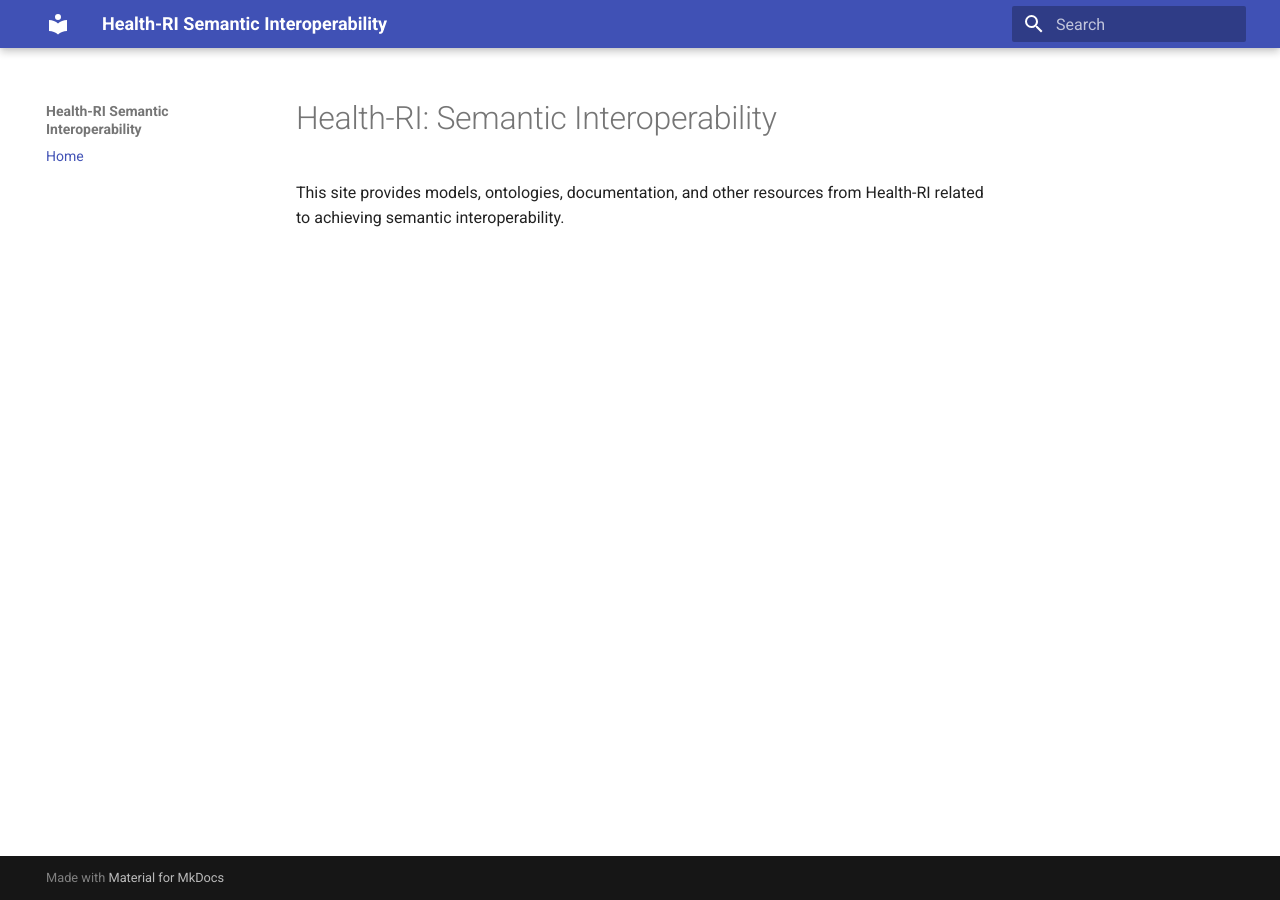
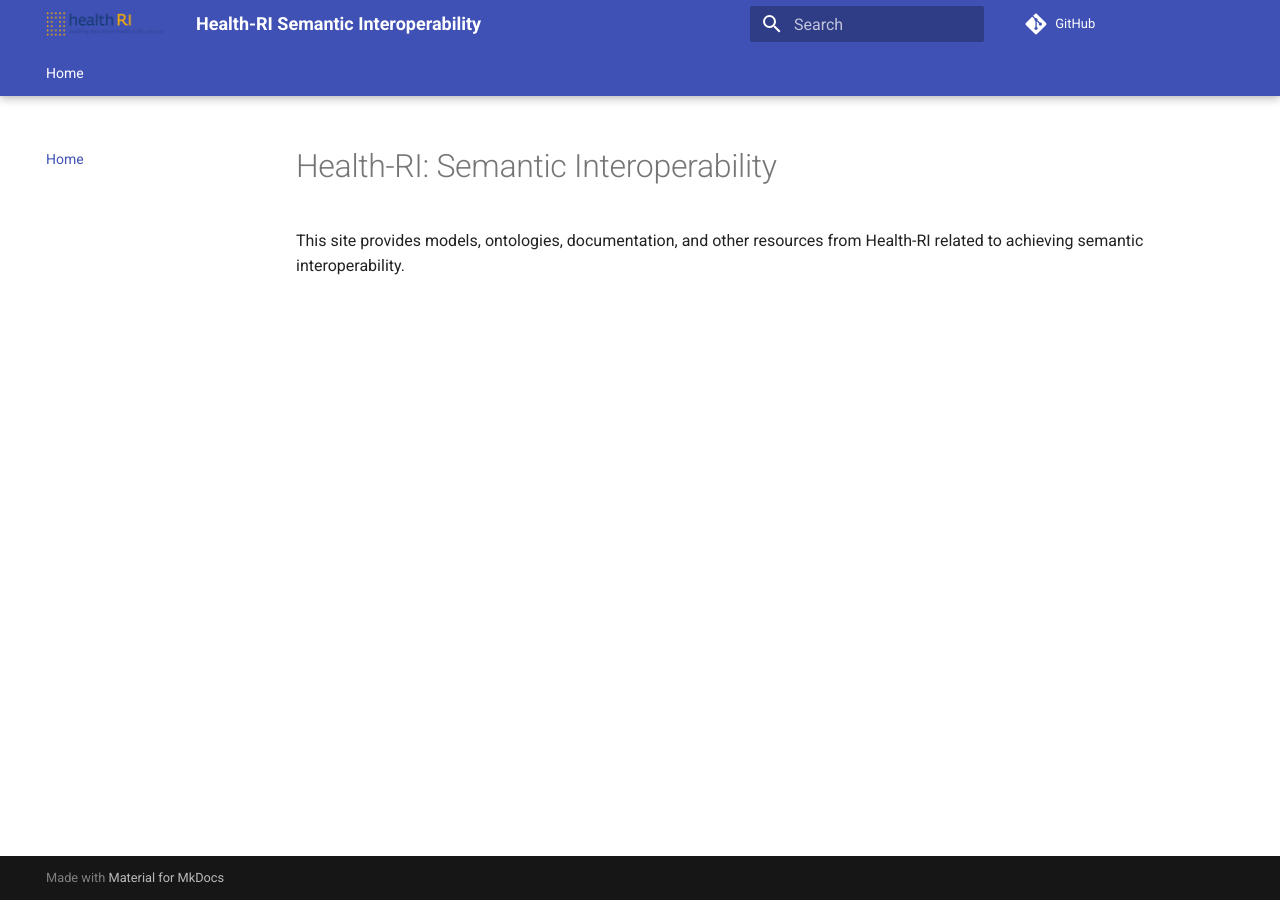
Before and after one commit to Health-RI/semantic-interoperability, an MkDocs documentation site: the page built from docs/index.md, in a window 1280 px wide. Built offline with MkDocs 1.6.1 and Material for MkDocs 9.7.7, drawn with Linux system fonts in a browser that asks for light colours; comment, search, counter and statistics services are not loaded.

Commit message:
feat(ui): add logo, favicon, and enable TOC tracking and auto-scroll

```diff
--- a/mkdocs.yml
+++ b/mkdocs.yml
@@ -1,6 +1,29 @@
 site_name: Health-RI Semantic Interoperability
+site_description: Documentation of models, ontologies, and activities related to semantic interoperability within Health-RI
+site_author: Pedro Paulo F. Barcelos
+
 site_url: https://health-ri.github.io/semantic-interoperability/
+repo_url: https://github.com/health-ri/semantic-interoperability/
+
 theme:
   name: material
+  features:
+    - content.code.copy
+    - navigation.expand
+    - navigation.instant
+    - navigation.path
+    - navigation.sections
+    - navigation.tabs
+    - navigation.tabs.sticky
+    - navigation.top
+    - navigation.tracking
+    - search.highlight
+    - toc.follow
+    - toc.integrate
+    - search.share
+  logo: assets/images/health-ri-logo.png
+  favicon: assets/images/health-ri-favicon.png
+plugins:
+  - search
 nav:
   - Home: index.md
```
Also changed, not shown: docs/assets/images/health-ri-favicon.png (added), docs/assets/images/health-ri-logo.png (added).
